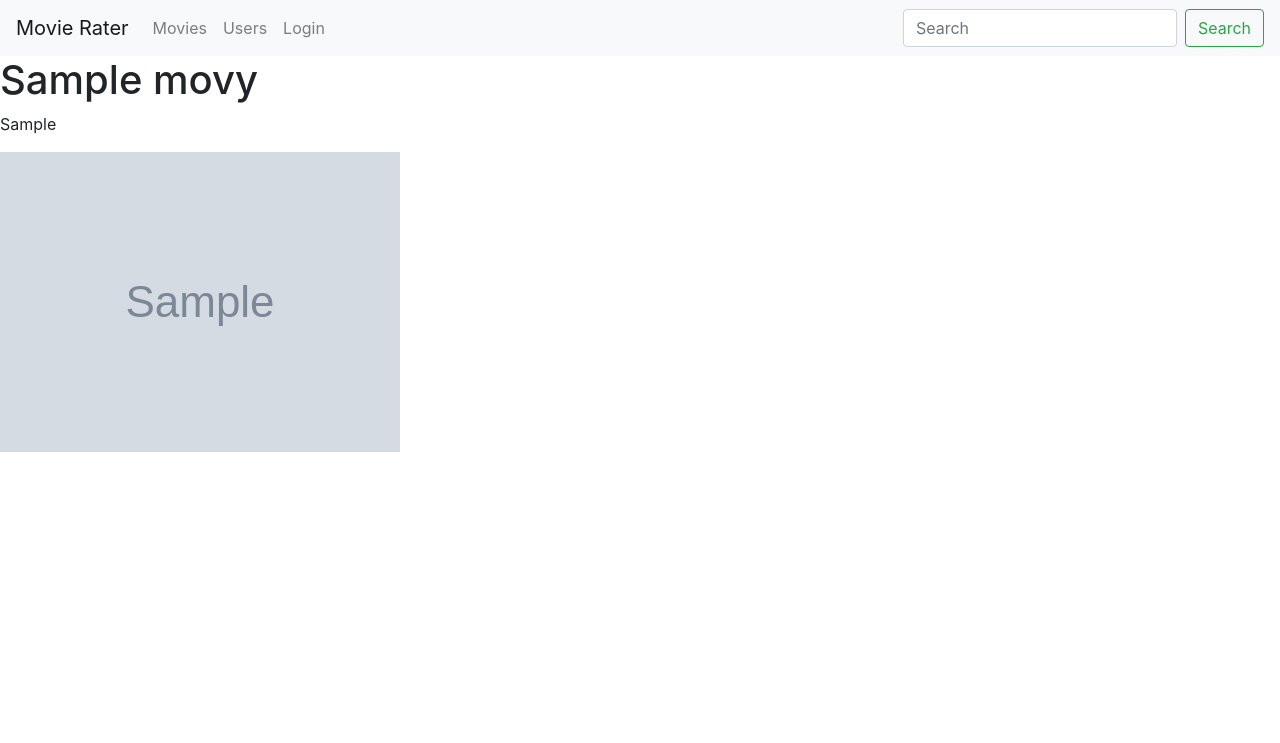
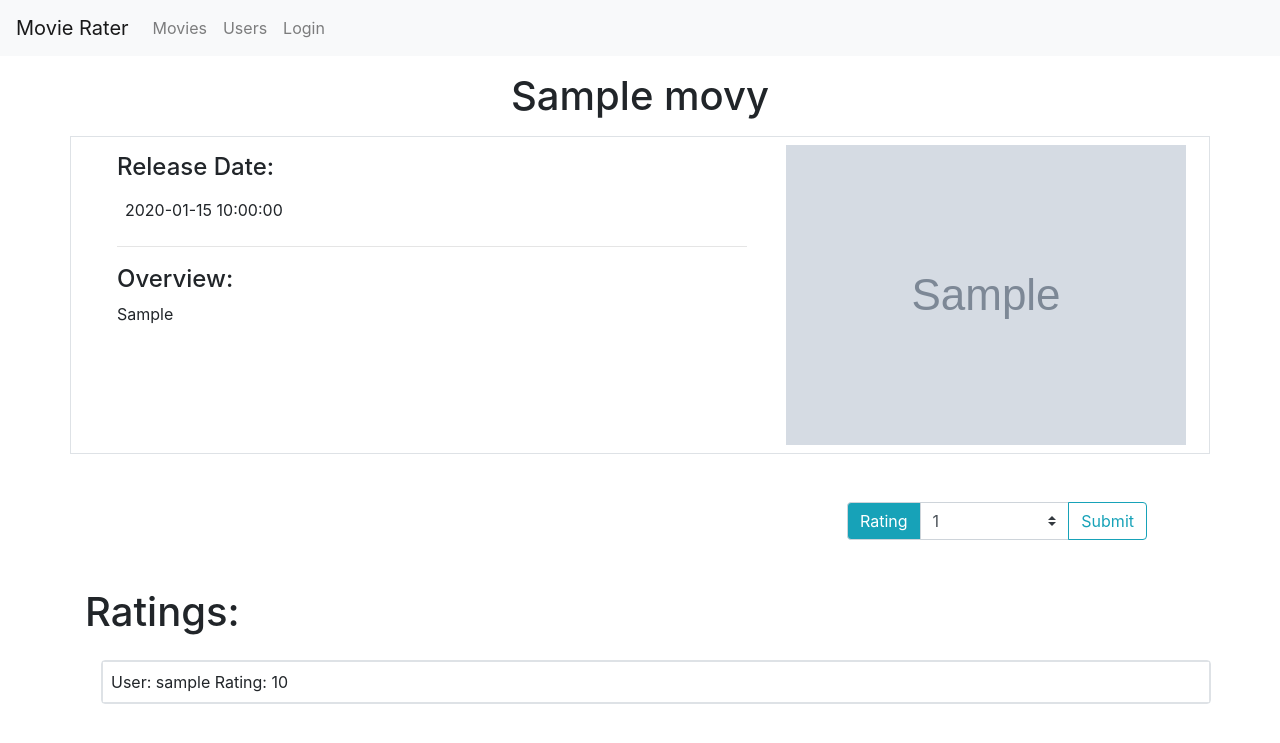
Before and after one commit to Bissle141/Specs_Unit5, a Flask app: page /movies/1 in a window 1280 px wide. Shown: the top 743 px of the page. Run offline with Flask 2, Linux system fonts and the light colour scheme; tables that the repository leaves empty hold one stand-in row (values such as "Sample post"); grey boxes marked "Sample" are stand-in pictures.

Commit message:
finished

```diff
--- a/crud.py
+++ b/crud.py
@@ -1,6 +1,7 @@
 """CRUD operations."""
 
 from model import db, Users, Movies, Ratings, connect_to_db
+from flask import session
 
 
 def create_user(email, username, password):
@@ -24,8 +25,12 @@ def create_movie(title, overview, release_date, poster_path):
 
 def create_rating(user, movie, score):
     """Create and return a new rating."""
+    rating = Ratings.query.filter_by(movie_id=movie.movie_id, user_id=user.user_id).first()
 
-    rating = Ratings(user=user, movie=movie, score=score)
+    if rating is None:
+        rating = Ratings(user=user, movie=movie, score=score)
+    else:
+        rating.score = score
 
     return rating
 
@@ -35,18 +40,37 @@ def get_all_movies():
     return Movies.query.all()
 
 def get_movie_by_id(movie_id):
-    return Movies.query.filter_by(movie_id = movie_id).first()
+    return Movies.query.filter_by(movie_id=movie_id).first()
 
 def get_all_users():
     """Gets all Users from the db"""
 
     return Users.query.all()
 
+def get_ratings_for_movie(movie_id):
+    return Ratings.query.filter_by(movie_id=movie_id)
+
+# def update_rating(movie_id, user_id, new_rating):
+#     existing_rating = Ratings.query.filter(movie_id=movie_id, user_id=user_id).first()
+
+#     if existing_rating != None:
+#         create_rating
+
+
+
+
 def get_user_by_id(user_id):
     """gets a user from db based on given id"""
 
     return Users.query.filter_by(user_id=user_id).first()
 
+def get_user_by_email(email):
+    """gets a user from db based on given id"""
+
+    user = Users.query.filter_by(email=email).first()
+
+    return user
+
 if __name__ == '__main__':
     from server import app
     connect_to_db(app)
--- a/seed_database.py
+++ b/seed_database.py
@@ -32,7 +32,7 @@ for movie in movie_data:
 for n in range(10):
     email = f'user{n}@test.com'
     username = f'user{n}'
-    password = 'test'
+    password = 'pass'
 
     user = crud.create_user(email, username, password)
     model.db.session.add(user)
--- a/server.py
+++ b/server.py
@@ -30,8 +30,9 @@ def show_movie(movie_id):
     """Show details on a particular movie"""
 
     movie = crud.get_movie_by_id(movie_id)
+    ratings = crud.get_ratings_for_movie(movie_id)
 
-    return render_template('movie_details.html', movie= movie)
+    return render_template('movie_details.html', movie= movie, ratings=ratings)
 
 @app.route('/users')
 def users():
@@ -45,14 +46,69 @@ def user_profile(user_id):
 
     return render_template('profile.html', user= crud.get_user_by_id(user_id))
 
-@app.route('/login')
+@app.route('/login', methods=["POST", "GET"])
 def login_logout():
-    if 'user' in session:
-        del session['user']
+    if 'user_id' in session:
+        del session['user_id']
 
         return redirect('/')
 
+    if request.form:
+        email = request.form['email']
+        password = request.form['password']
+
+        user = crud.get_user_by_email(email)
+
+        if user is not None:
+            if password == user.password:
+                session['user_id'] = user.user_id
+                flash('Logged in')
+                return redirect(url_for('homepage'))
+            else:
+                flash('Incorect password, please try again')
+                return redirect(url_for('login_logout'))
+        else:
+            flash('User does not exist')
+
     return render_template('login.html')
+
+@app.route("/users", methods=["POST"])
+def register_user():
+    """Create a new user."""
+
+    email, username, password = request.form['email'], request.form['username'], request.form['password']
+
+    if crud.get_user_by_email(email) == None:
+        user = crud.create_user(email, username, password)
+
+        db.session.add(user)
+        db.session.commit()
+
+        flash("Sucessfully registered. Please log in.")
+        return redirect(url_for('login_logout'))
+    else:
+        flash("Email is already in use.")
+        return redirect(url_for('login_logout'))
+
+@app.route('/rate/<movie_id>', methods=["POST"])
+def rate_movie(movie_id):
+    if 'user_id' not in session:
+        flash('Must be signed in to rate a movie.')
+        return redirect(url_for('login_logout'))
+
+    score = request.form['rating']
+    movie = crud.get_movie_by_id(movie_id)
+    user = crud.get_user_by_id(session['user_id'])
+
+    print(movie.movie_id)
+
+    rating = crud.create_rating(user, movie, score)
+
+    db.session.add(rating)
+    db.session.commit()
+
+    flash("Movie Rated")
+    return redirect(f'/movies/{movie.movie_id}')
 
 if __name__ == "__main__":
     connect_to_db(app)
--- a/templates/base.html
+++ b/templates/base.html
@@ -26,7 +26,7 @@
 
           <li class="nav-item">
             <a class="nav-link" href=" {{url_for('login_logout')}} ">
-              {% if 'user' in session %}
+              {% if 'user_id' in session %}
                 Logout
               {% else %}
                 Login
@@ -34,11 +34,6 @@
             </a>
           </li>
         </ul>
-
-        <form class="form-inline my-2 my-lg-0">
-          <input class="form-control mr-sm-2" type="search" placeholder="Search" aria-label="Search">
-          <button class="btn btn-outline-success my-2 my-sm-0" type="submit">Search</button>
-        </form>
 
       </div>
     </nav>
@@ -48,9 +43,9 @@
   </head>
   <body>
     {% for msg in get_flashed_messages() %}
-      <p class="flash-msg">
+      <div class="alert alert-info m-2 text-center" role="alert">
         {{ msg }}
-      </p>
+      </div>
     {% endfor %}
 
     {% block body %}{% endblock %}
--- a/templates/hompage.html
+++ b/templates/hompage.html
@@ -4,10 +4,4 @@
 
 {% block body %}
     <h1>Welcome!</h1>
-
-    <h2>Navigation</h2>
-    <ul>
-        <li><a href=" {{url_for('movies')}} ">View all movies</a></li>
-        <li><a href="{{url_for('users')}}">View all users</a></li>
-    </ul>
 {% endblock %}
--- a/templates/movie_details.html
+++ b/templates/movie_details.html
@@ -3,11 +3,45 @@
 {% block title %}{{ movie.title }} - Details{% endblock %}
 
 {% block body %}
-    <h1>{{ movie.title }}</h1>
+    <h1 class="text-center m-3"> {{ movie.title }} </h1>
+    <div class="container container-fluid border d-flex flex-row flex-nowrap justify-content-between">
+        <div class="m-3 container d-flex flex-column">
+            <h4>Release Date:</h4>
+            <p class="m-2"> {{ movie.release_date }} </p>
+            <hr style="width: 100%; height: 2px;">
+            <h4>Overview:</h4>
+            <p class="text-justify"> {{ movie.overview }} </p>
+        </div>
 
-    <p>
-    {{ movie.overview }}
-    </p>
+        <img class="rounded p-2" style="max-width: 40%;" src="{{ movie.poster_path }}">
+    </div>
 
-    <img src="{{ movie.poster_path }}">
+    <div class="container d-flex flex-column">
+        <form action="/rate/{{ movie.movie_id }} " method="POST">
+            <div class="input-group mb-3 float-right m-5" style="width: 300px;">
+                <div class="input-group-prepend">
+                    <label class="input-group-text bg-info text-white" for="rating">Rating</label>
+                </div>
+                <select class="custom-select" id="rating" name="rating">
+                    <option selected value="1">1</option>
+                    <option value="2">2</option>
+                    <option value="3">3</option>
+                    <option value="4">4</option>
+                    <option value="5">5</option>
+                </select>
+                <div class="input-group-append">
+                    <button class="btn btn-outline-info" type="submit">Submit</button>
+                </div>
+            </div>
+        </form>
+
+        <h1>Ratings:</h1>
+        <div class="container rounded border m-3 container-fluid">
+            {% for rate in ratings %}
+            <div class="row border p-2">
+                User: {{rate.user['username']}} Rating: {{rate.score}}
+            </div>
+            {% endfor %}
+        </div>
+    </div>
 {% endblock %}
--- a/templates/movies.html
+++ b/templates/movies.html
@@ -3,7 +3,7 @@
 {% block title %} Movies {% endblock %}
 
 {% block body %}
-    <h1>All Movies</h1>
+    <h1 class="text-center m-3">All Movies</h1>
 
     <div class="movies-div">
         {% for movie in movies %}
@@ -12,7 +12,6 @@
                 <img class="card-img-top" src=" {{movie.poster_path}} " alt="Card image cap">
                 <div class="card-body">
                     <h5 class="card-title">{{ movie.title }}</h5>
-                    <h6 class="card-subtitle mb-2 text-muted"> {{movie.release_date}} </h6>
                     <a href="/movies/{{ movie.movie_id }}" class="btn btn-primary">Details</a>
                 </div>
             </div>
```
Also changed, not shown: requirements.txt (+5 -3 lines), templates/login.html (+15 -10 lines), forms.py (deleted).
